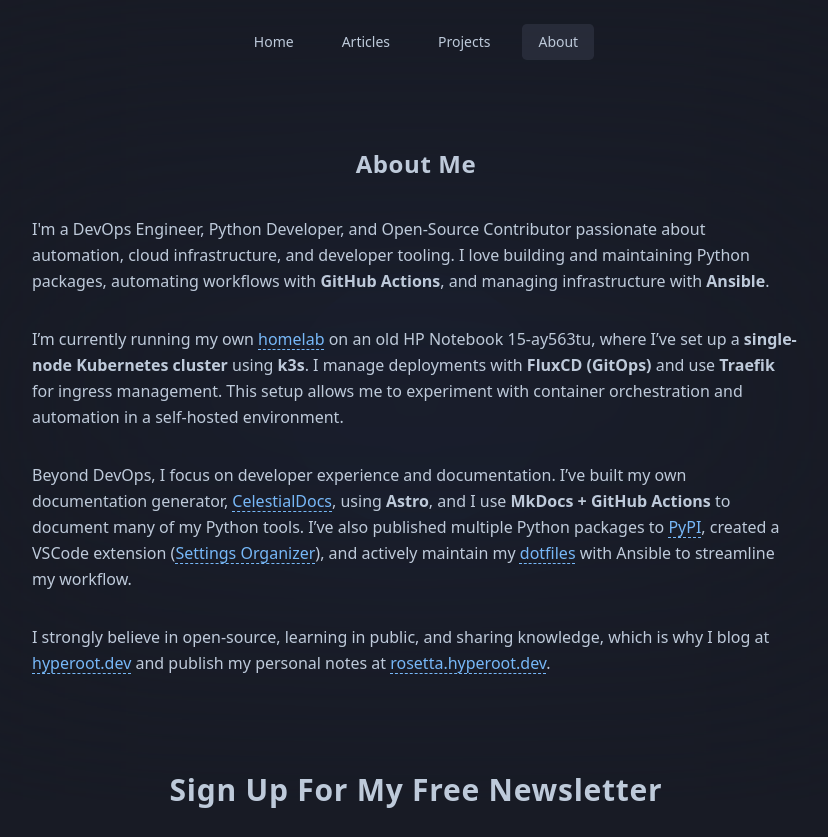
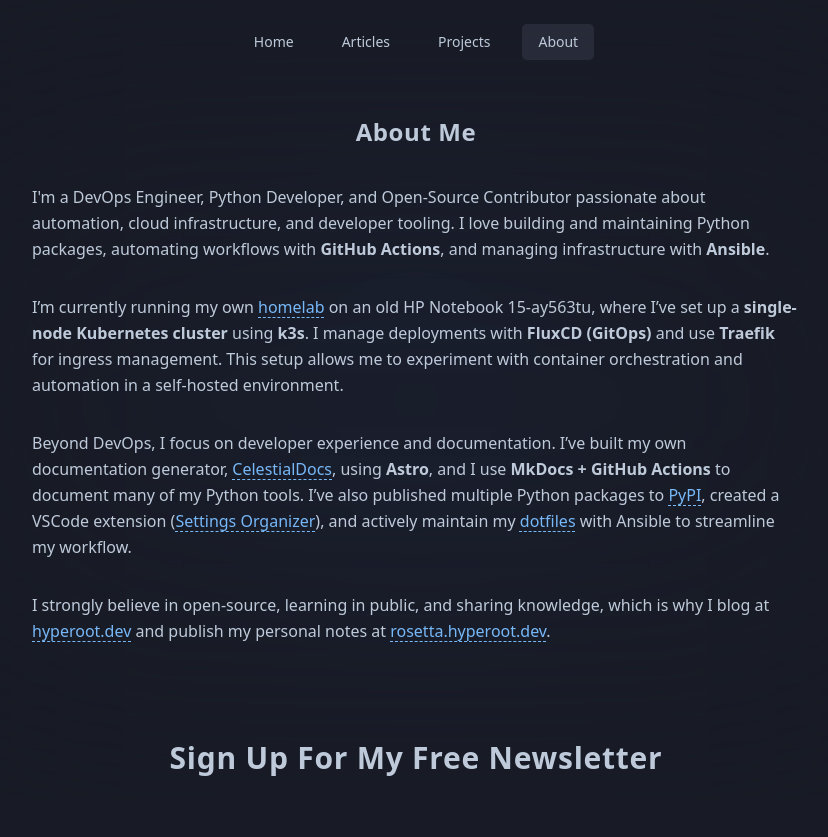
Before and after one commit to HYP3R00T/v5.hyperoot.dev, an Astro site: page /about in a window 1280 px wide. Shown: the top 837 px of the page, without its empty margins (224-1052 px from the left). Built offline with nearby package versions, Linux system fonts and the light colour scheme; Astro itself is replaced by a stand-in of ours; grey boxes are pictures that could not be loaded.

Commit message:
minor styling

```diff
--- a/src/pages/about.astro
+++ b/src/pages/about.astro
@@ -5,7 +5,7 @@
 
 <CoreLayout>
   <div class="flex flex-col max-w-3xl z-10 w-full px-4 lg:px-0">
-    <div class="flex flex-col items-start my-8 prose">
+    <div class="flex flex-col items-start mb-8 prose">
       <AboutItem />
     </div>
     <div class="flex flex-col w-full gap-6 items-center my-12">
```
